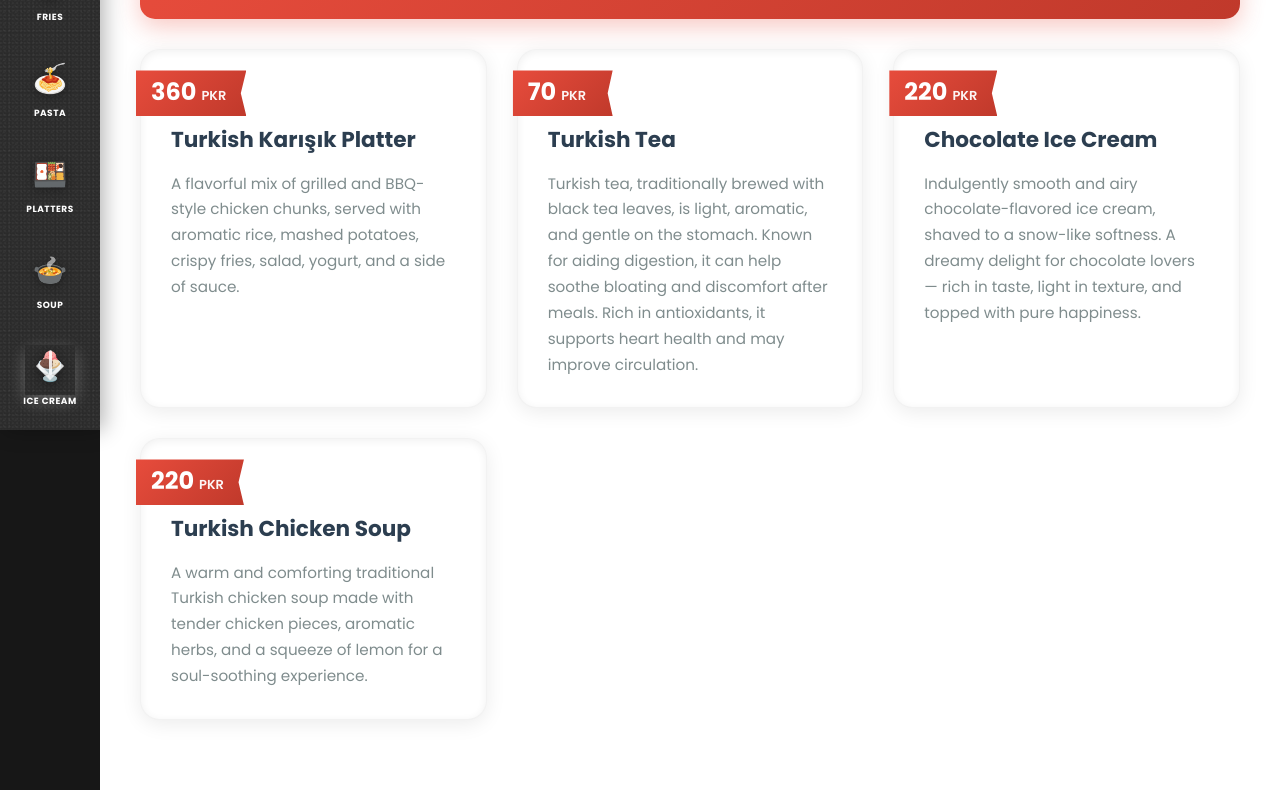
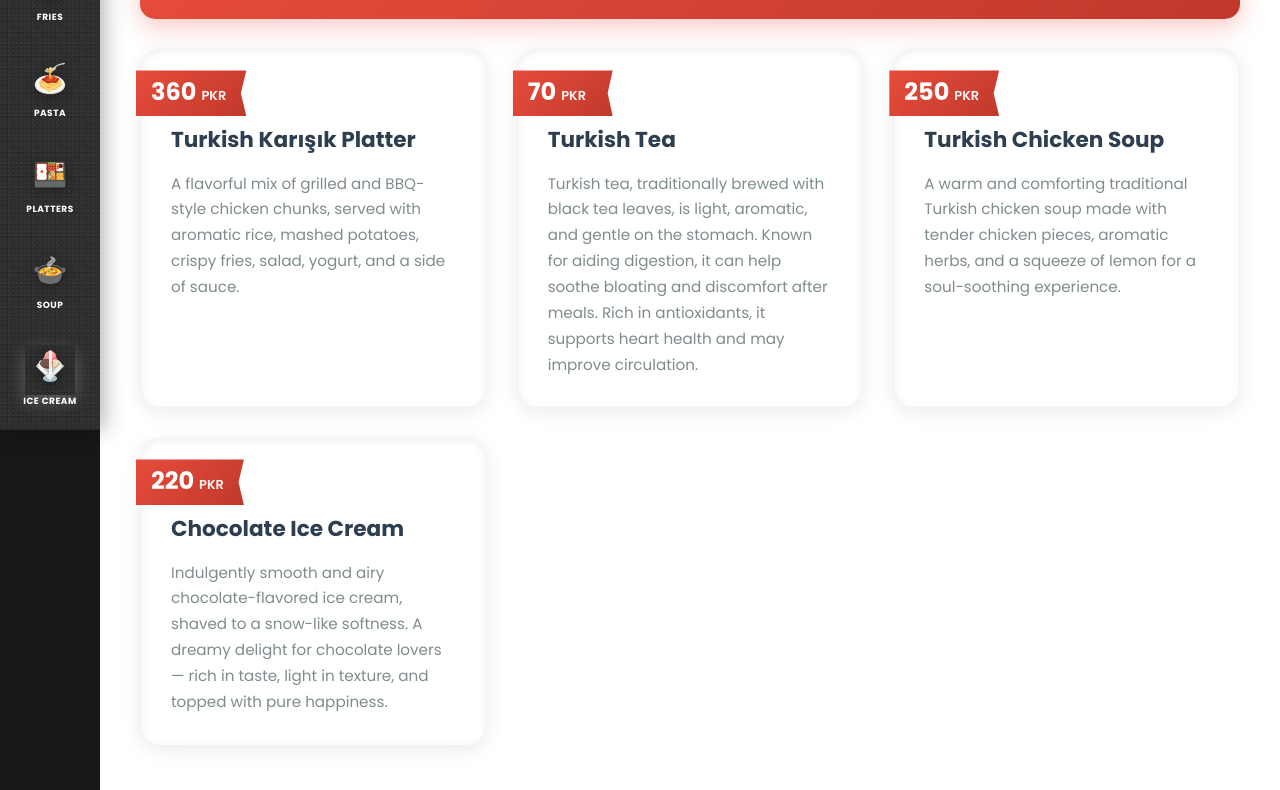
Before and after one commit to usama1s/IstanbulSofra, a React (Vite) app: page /menu in a window 1280 px wide. Shown: the part 370-1160 px from the top of the page. Built offline with nearby package versions, Linux system fonts and the light colour scheme.

Commit message:
setting up popular flag

```diff
--- a/src/menu/MenuPage.jsx
+++ b/src/menu/MenuPage.jsx
@@ -60,17 +60,36 @@ function MenuPage() {
   ];
 
   const renderMenuItems = () => {
-    const data = menuData[selectedCategory];
+    let items = [];
+    let categoryTitle = "";
+
+    if (selectedCategory === 'popular') {
+      // Collect all items with popular: true from all categories
+      categoryTitle = "POPULAR ITEMS";
+      Object.values(menuData).forEach(category => {
+        category.items.forEach(item => {
+          if (item.popular === true) {
+            items.push(item);
+          }
+        });
+      });
+    } else {
+      // Get items from selected category
+      const data = menuData[selectedCategory];
+      categoryTitle = data.category;
+      items = data.items;
+    }
+
     return (
       <div className="category-section">
-        <h2 className="category-title">{data.category}</h2>
+        <h2 className="category-title">{categoryTitle}</h2>
         {selectedCategory === 'popular' && (
           <div className="explore-message">
             ✨ Explore our full menu by scrolling through the categories on the left! ✨
           </div>
         )}
         <div className="menu-grid">
-          {data.items.map((item, index) => (
+          {items.map((item, index) => (
             <div key={index} className="product-card">
               {item.dealBadge && (
                 <div className="deal-badge">{item.dealBadge}</div>
--- a/src/menu/menuData.json
+++ b/src/menu/menuData.json
@@ -1,31 +1,4 @@
 {
-  "popular": {
-    "category": "POPULAR ITEMS",
-    "sidebarLabel": "POPULAR",
-    "icon": "🔥",
-    "items": [
-      {
-        "name": "Turkish Karışık Platter",
-        "price": 360,
-        "description": "A flavorful mix of grilled and BBQ-style chicken chunks, served with aromatic rice, mashed potatoes, crispy fries, salad, yogurt, and a side of sauce."
-      },
-      {
-        "name": "Turkish Tea",
-        "price": 70,
-        "description": "Turkish tea, traditionally brewed with black tea leaves, is light, aromatic, and gentle on the stomach. Known for aiding digestion, it can help soothe bloating and discomfort after meals. Rich in antioxidants, it supports heart health and may improve circulation."
-      },
-      {
-        "name": "Chocolate Ice Cream",
-        "price": 220,
-        "description": "Indulgently smooth and airy chocolate-flavored ice cream, shaved to a snow-like softness. A dreamy delight for chocolate lovers — rich in taste, light in texture, and topped with pure happiness."
-      },
-      {
-        "name": "Turkish Chicken Soup",
-        "price": 220,
-        "description": "A warm and comforting traditional Turkish chicken soup made with tender chicken pieces, aromatic herbs, and a squeeze of lemon for a soul-soothing experience."
-      }
-    ]
-  },
   "burgersAndSandwiches": {
     "category": "BURGERS & SANDWICHES",
     "sidebarLabel": "BURGERS",
@@ -177,7 +150,8 @@
       {
         "name": "Turkish Karışık Platter",
         "price": 360,
-        "description": "A flavorful mix of grilled and BBQ-style chicken chunks, served with aromatic rice, mashed potatoes, crispy fries, salad, yogurt, and a side of sauce."
+        "description": "A flavorful mix of grilled and BBQ-style chicken chunks, served with aromatic rice, mashed potatoes, crispy fries, salad, yogurt, and a side of sauce.",
+        "popular": true
       },
       {
         "name": "Turkish Köri Soslu Platter",
@@ -216,7 +190,8 @@
       {
         "name": "Turkish Tea",
         "price": 70,
-        "description": "Turkish tea, traditionally brewed with black tea leaves, is light, aromatic, and gentle on the stomach. Known for aiding digestion, it can help soothe bloating and discomfort after meals. Rich in antioxidants, it supports heart health and may improve circulation."
+        "description": "Turkish tea, traditionally brewed with black tea leaves, is light, aromatic, and gentle on the stomach. Known for aiding digestion, it can help soothe bloating and discomfort after meals. Rich in antioxidants, it supports heart health and may improve circulation.",
+        "popular": true
       },
       {
         "name": "Summer Drink",
@@ -238,7 +213,8 @@
       {
         "name": "Turkish Chicken Soup",
         "price": 250,
-        "description": "A warm and comforting traditional Turkish chicken soup made with tender chicken pieces, aromatic herbs, and a squeeze of lemon for a soul-soothing experience."
+        "description": "A warm and comforting traditional Turkish chicken soup made with tender chicken pieces, aromatic herbs, and a squeeze of lemon for a soul-soothing experience.",
+        "popular": true
       }
     ]
   },
@@ -255,7 +231,8 @@
       {
         "name": "Chocolate Ice Cream",
         "price": 220,
-        "description": "Indulgently smooth and airy chocolate-flavored ice cream, shaved to a snow-like softness. A dreamy delight for chocolate lovers — rich in taste, light in texture, and topped with pure happiness."
+        "description": "Indulgently smooth and airy chocolate-flavored ice cream, shaved to a snow-like softness. A dreamy delight for chocolate lovers — rich in taste, light in texture, and topped with pure happiness.",
+        "popular": true
       },
       {
         "name": "Mango Ice Cream",
```
